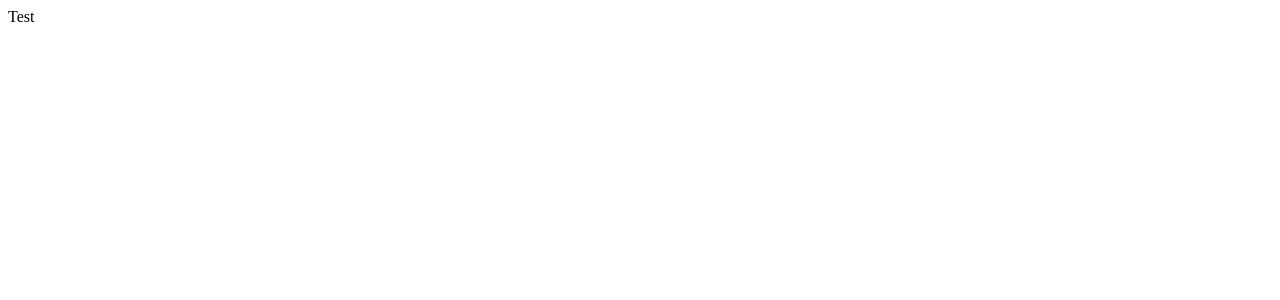
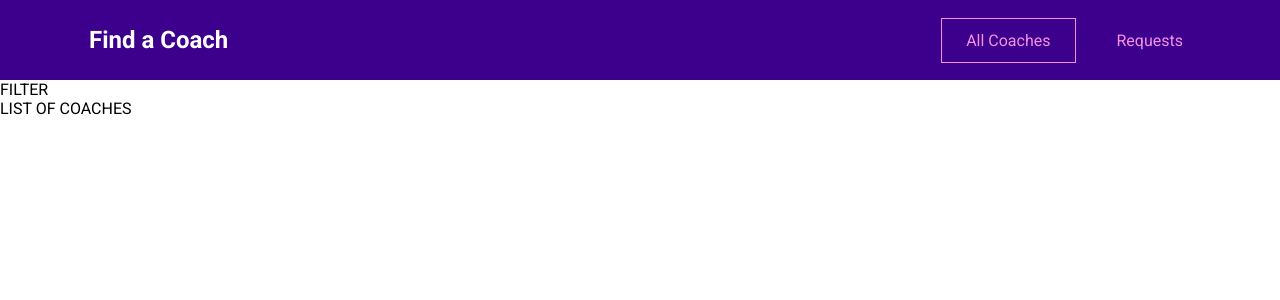
Before and after one commit to gutmanl/vue-the-complete-guide, a Vue app: page /coaches in a window 1280 px wide. Shown: the top 300 px of the page. Built offline with nearby package versions, Linux system fonts and the light colour scheme.

Commit message:
added app header along with further boilerplate

```diff
--- a/src/App.vue
+++ b/src/App.vue
@@ -1,3 +1,30 @@
 <template>
+    <AppHeader />
     <router-view />
 </template>
+
+<script>
+import AppHeader from './components/layout/AppHeader.vue';
+
+export default {
+    components: {
+        AppHeader
+    }
+};
+</script>
+
+<style>
+@import url("https://fonts.googleapis.com/css2?family=Roboto:wght@400;700&display=swap");
+
+* {
+  box-sizing: border-box;
+}
+
+html {
+  font-family: "Roboto", sans-serif;
+}
+
+body {
+  margin: 0;
+}
+</style>
--- /dev/null
+++ b/src/components/layout/AppHeader.vue
@@ -0,0 +1,80 @@
+<template>
+    <header>
+        <nav>
+            <h1>
+                <router-link to="/">
+                    Find a Coach
+                </router-link>
+            </h1>
+            <ul>
+                <li>
+                    <router-link to="/coaches">All Coaches</router-link>
+                </li>
+                <li>
+                    <router-link to="/requests">Requests</router-link>
+                </li>
+            </ul>
+        </nav>
+    </header>
+</template>
+
+<style scoped>
+header {
+  width: 100%;
+  height: 5rem;
+  background-color: #3d008d;
+  display: flex;
+  justify-content: center;
+  align-items: center;
+}
+
+header a {
+  text-decoration: none;
+  color: #f391e3;
+  display: inline-block;
+  padding: 0.75rem 1.5rem;
+  border: 1px solid transparent;
+}
+
+a:active,
+a:hover,
+a.router-link-active {
+  border: 1px solid #f391e3;
+}
+
+h1 {
+  margin: 0;
+}
+
+h1 a {
+  color: white;
+  margin: 0;
+}
+
+h1 a:hover,
+h1 a:active,
+h1 a.router-link-active {
+  border-color: transparent;
+}
+
+header nav {
+  width: 90%;
+  margin: auto;
+  display: flex;
+  justify-content: space-between;
+  align-items: center;
+}
+
+header ul {
+  list-style: none;
+  margin: 0;
+  padding: 0;
+  display: flex;
+  justify-content: center;
+  align-items: center;
+}
+
+li {
+  margin: 0 0.5rem;
+}
+</style>
--- a/src/pages/coaches/CoachesList.vue
+++ b/src/pages/coaches/CoachesList.vue
@@ -1,3 +1,8 @@
 <template>
-    <div>Test</div>
+    <section>
+        FILTER
+    </section>
+    <section>
+        LIST OF COACHES
+    </section>
 </template>
```
